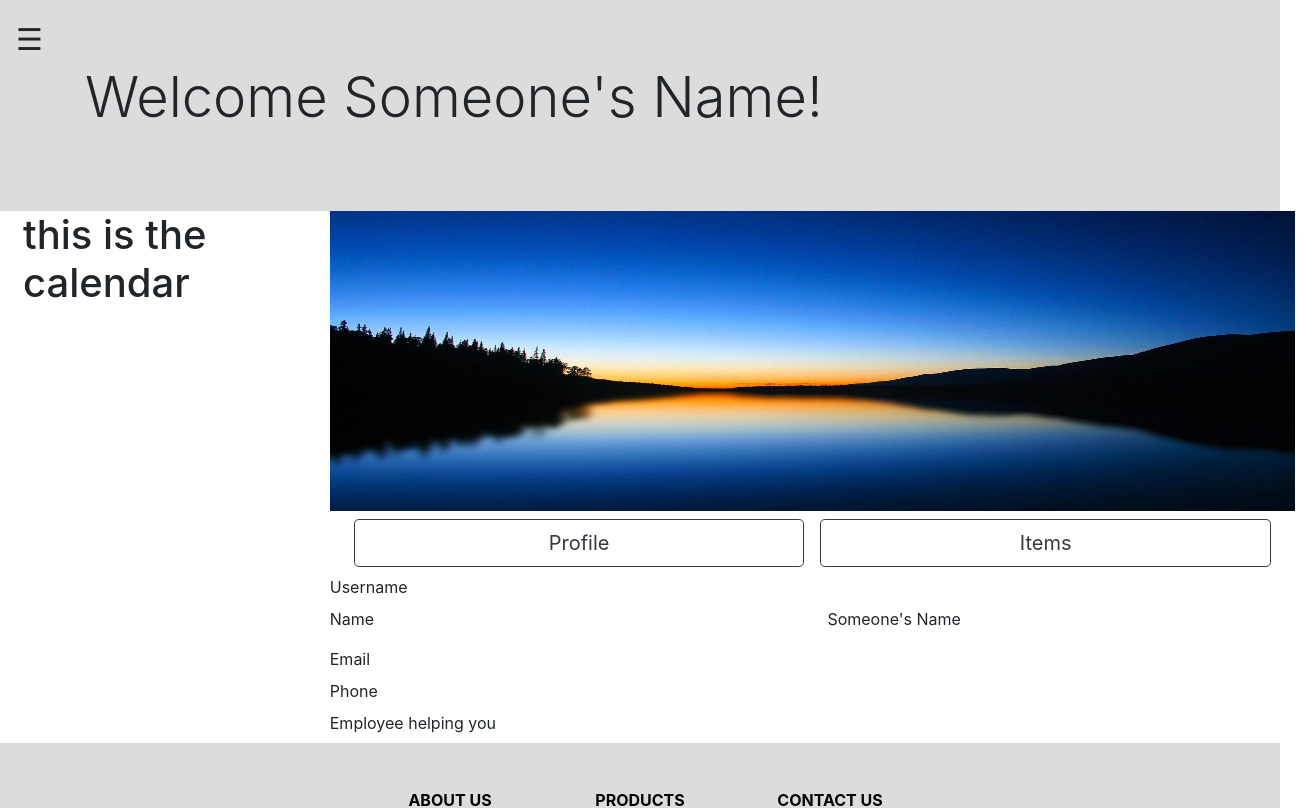
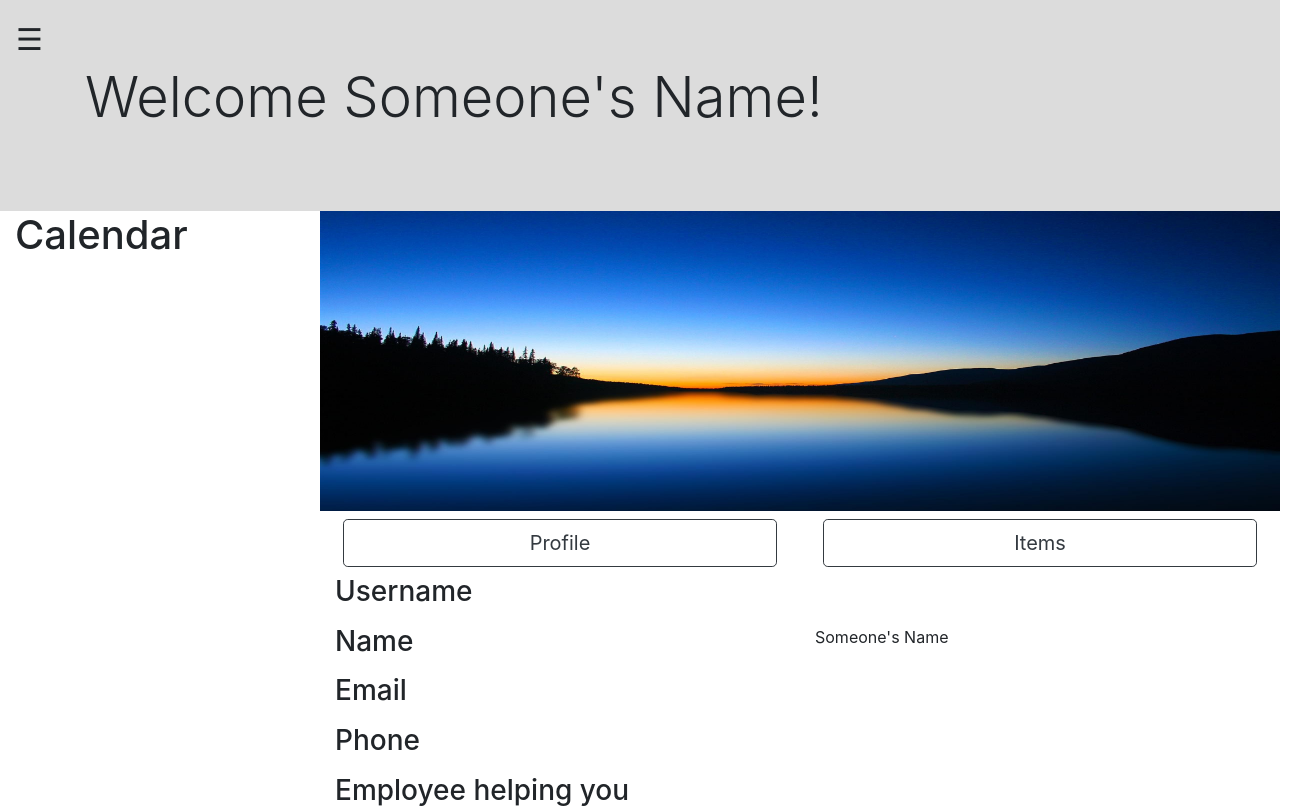
Before and after one commit to 1810Oct29SPARK/High-Tech-Industries, an Angular app in the folder High-Tech-Angular/: page /profile in a window 1280 px wide. Shown: the top 808 px of the page, 1310 px wide, since content can reach past the window. Built offline with nearby package versions, Linux system fonts and the light colour scheme.

Commit message:
fixed scrollbar and added new sign in and update features

```diff
--- a/High-Tech-Angular/src/app/nav/nav.component.html
+++ b/High-Tech-Angular/src/app/nav/nav.component.html
@@ -4,16 +4,48 @@
     <a routerLink="/news" routerLiinkActive="active">News</a>
     <a routerLink="/store" routerLiinkActive="active">Store</a>
     <a routerLink="/profile" routerLiinkActive="active">Profile</a>
-    <form class="text-center col-md-11" method="POST">
-      <input class="form-control mr-sm-2 m-2" type="username" placeholder="Username" aria-label="Username" data-toggle="tooltip"
-        data-placement="bottom" title="Username" name="username" required="true">
-      <input class="form-control mr-sm-2 m-2" type="password" placeholder="Password" aria-label="Password" data-toggle="tooltip"
-        data-placement="bottom" title="Password" name="password" required="true">
-      <button class="btn btn-outline-light my-2 my-sm-2 text-white mt-1" type="submit" data-toggle="tooltip" data-placement="bottom"
-        title="Sign In" value="submit">Sign In</button>
-    </form>
+    <div class="text-center">
+      <button type="button" class="btn btn-outline-light my-2 my-sm-2 text-white mt-1" data-toggle="modal" data-target="#exampleModal"
+        data-whatever="@mdo">Sign In</button>
+    </div>
   </div>
   <div id="main">
     <span style="font-size:30px;cursor:pointer" onclick="openNav()">&#9776;</span>
   </div>
 </div>
+
+
+<div class="modal fade" id="exampleModal" tabindex="-1" role="dialog" aria-labelledby="exampleModalLabel" aria-hidden="true">
+  <div class="modal-dialog" role="document">
+    <div class="modal-content">
+      <div class="modal-header">
+        <h5 class="modal-title" id="exampleModalLabel">Please Sign In</h5>
+        <button type="button" class="close" data-dismiss="modal" aria-label="Close">
+          <span aria-hidden="true">&times;</span>
+        </button>
+      </div>
+      <div class="modal-body">
+        <form method="POST" action="">
+          <div class="form-group">
+            <label for="username" class="col-form-label">Username:</label>
+            <input type="username" class="form-control" id="username" placeholder="Username" aria-label="Username"
+              data-toggle="tooltip" data-placement="bottom" title="Username" required="true">
+          </div>
+          <div class="form-group">
+            <label for="password" class="col-form-label">Password</label>
+            <input type="password" class="form-control" id="password" placeholder="Password" aria-label="Password"
+              data-toggle="tooltip" data-placement="bottom" title="Password" required="true">
+          </div>
+        </form>
+      </div>
+      <div class="modal-footer">
+        <div class="col">
+          <button type="button" class="btn btn-secondary btn-block">Create an Account</button>
+        </div>
+        <div class="col">
+          <button type="button" class="btn btn-primary btn-block">Sign In</button>
+        </div>
+      </div>
+    </div>
+  </div>
+</div>
--- a/High-Tech-Angular/src/app/profile-info/profile-info.component.html
+++ b/High-Tech-Angular/src/app/profile-info/profile-info.component.html
@@ -1,7 +1,7 @@
 <div *ngIf="profileInfo">
     <div class="row">
         <div class="col-md-6">
-            <label>Username</label>
+            <h3><label>Username</label></h3>
         </div>
         <div class="col-md-6">
             <p>{{ Username }}</p>
@@ -9,7 +9,7 @@
     </div>
     <div class="row">
         <div class="col-md-6">
-            <label>Name</label>
+            <h3><label>Name</label></h3>
         </div>
         <div class="col-md-6">
             <p>{{ firstname }} {{ lastname }} </p>
@@ -17,7 +17,7 @@
     </div>
     <div class="row">
         <div class="col-md-6">
-            <label>Email</label>
+            <h3><label>Email</label></h3>
         </div>
         <div class="col-md-6">
             <p>{{ email }} </p>
@@ -25,7 +25,7 @@
     </div>
     <div class="row">
         <div class="col-md-6">
-            <label>Phone</label>
+            <h3><label>Phone</label></h3>
         </div>
         <div class="col-md-6">
             <p>{{ phone }}</p>
@@ -33,16 +33,80 @@
     </div>
     <div class="row">
         <div class="col-md-6">
-            <label>Employee helping you</label>
+            <h3><label>Employee helping you</label></h3>
         </div>
         <div class="col-md-6">
             <p>{{ employeeFirstname }} {{ employeeLastname }}</p>
         </div>
     </div>
+    <div class="row">
+        <div class="col-md-2 m-2 ml-auto">
+            <button type="button" class="btn btn-outline-dark btn-lg btn-block" data-toggle="modal" data-target="#updateModal">Update
+                Information</button>
+        </div>
+    </div>
+
+
+
+
+    <div class="modal fade" id="updateModal" tabindex="-1" role="dialog" aria-labelledby="updateModalLabel" aria-hidden="true">
+        <div class="modal-dialog" role="document">
+            <div class="modal-content">
+                <div class="modal-header">
+                    <h5 class="modal-title" id="exampleModalLabel">Update your information.</h5>
+                    <button type="button" class="close" data-dismiss="modal" aria-label="Close">
+                        <span aria-hidden="true">&times;</span>
+                    </button>
+                </div>
+                <div class="modal-body">
+                    <form>
+                        <div class="form-group">
+                            <label for="username" class="col-form-label">Username:</label>
+                            <input type="username" class="form-control" id="username" placeholder="Username" aria-label="Username"
+                                data-toggle="tooltip" data-placement="bottom" title="Username" required="true">
+                        </div>
+                        <div class="form-group">
+                            <label for="email" class="col-form-label">Email:</label>
+                            <input type="email" class="form-control" id="email" placeholder="Email" aria-label="Email"
+                                data-toggle="tooltip" data-placement="bottom" title="Email" required="true">
+                        </div>
+                        <div class="form-group">
+                            <label for="password" class="col-form-label">Password:</label>
+                            <input type="password" class="form-control" id="password" placeholder="Password" aria-label="Password"
+                                data-toggle="tooltip" data-placement="bottom" title="Password" required="true" onchange="this.setCustomValidity(this.validity.patternMismatch ? 'Must have at least 6 characters' : ''); if(this.checkValidity()) form.confirmPassword.pattern = this.value;">
+                        </div>
+                        <div class="form-group">
+                            <label for="confirmPassword" class="col-form-label">Confirm Password:</label>
+                            <input type="password" class="form-control" id="confirmPassword" placeholder="Confirm Password"
+                                aria-label="Confirm Password" data-toggle="tooltip" data-placement="bottom" title="Confirm Password"
+                                required="true" onchange="this.setCustomValidity(this.validity.patternMismatch ? 'Please enter the same Password as above' : '');">
+                        </div>
+                        <div class="modal-footer">
+                            <div class="col">
+                                <button type="button" class="btn btn-secondary" data-dismiss="modal">Cancel</button>
+                            </div>
+                            <div class="col">
+                                <button type="submit" name="submit" class="btn btn-primary btn-block">Save Updates</button>
+                            </div>
+                        </div>
+                    </form>
+                </div>
+
+            </div>
+        </div>
+    </div>
+
+
 </div>
 
 <div *ngIf="profileItems">
-  <p>
-    Here are you dumb items that may kill you.
-  </p>
+    <div class="list-group">
+        <a *ngFor="let item of Items" href="#" class="list-group-item list-group-item-action flex-column align-items-start">
+            <div class="d-flex w-100 justify-content-between">
+                <h5 class="mb-1">{{ itemTitle }}</h5>
+            </div>
+            <p class="mb-1">{{ itemDescription }}</p>
+            <small></small>
+        </a>
+    </div>
 </div>
--- a/High-Tech-Angular/src/app/profile/profile.component.html
+++ b/High-Tech-Angular/src/app/profile/profile.component.html
@@ -4,27 +4,28 @@
     <p class="lead"></p>
   </div>
 </div>
-<div class="row ml-2">
+<div class="container-fluid">
+  <div class="row">
     <div class="col-md-3">
-    <h1>this is the calendar</h1>
+      <h1> Calendar </h1>
     </div>
-  <div class="col-md-9">
-    <div class="row">
-      <img src="assets/img/374114-download-free-scenic-backgrounds-1920x1080.jpg" style="height: 300px; width: 100%">
+    <div class="col">
+      <div class="row" style="background-image: url(assets/img/374114-download-free-scenic-backgrounds-1920x1080.jpg); background-size: 100% 100%; height: 300px">
       </div>
       <div class="row">
-      <div class="p-2 pl-4" style="width: 50%">
+        <div class="col m-2">
           <button type="button" class="btn btn-outline-dark btn-lg btn-block" label="Click" (click)="toggleInfo()">Profile</button>
         </div>
-      <div class="p-2 pr-4" style="width: 50%">
+        <div class="col m-2">
           <button type="button" class="btn btn-outline-dark btn-lg btn-block" label="Click" (click)="toggleItems()">Items</button>
         </div>
       </div>
       <div class="row">
-      <div class="w-100">
+        <div class="col">
           <app-profile-info [profileInfo]="showInfo"></app-profile-info>
           <app-profile-info [profileItems]="showItems"></app-profile-info>
         </div>
       </div>
     </div>
   </div>
+</div>
--- a/High-Tech-Angular/src/app/profile/profile.component.ts
+++ b/High-Tech-Angular/src/app/profile/profile.component.ts
@@ -12,8 +12,10 @@ export class ProfileComponent implements OnInit {
 
   firstname: String = 'Someone\'s Name';
 
+
   showInfo: boolean = true;
   showItems: boolean = false;
+
   toggleInfo() {
     this.showInfo = true;
     this.showItems = false;
```
Lines whose indentation alone changed are shown as unchanged.
